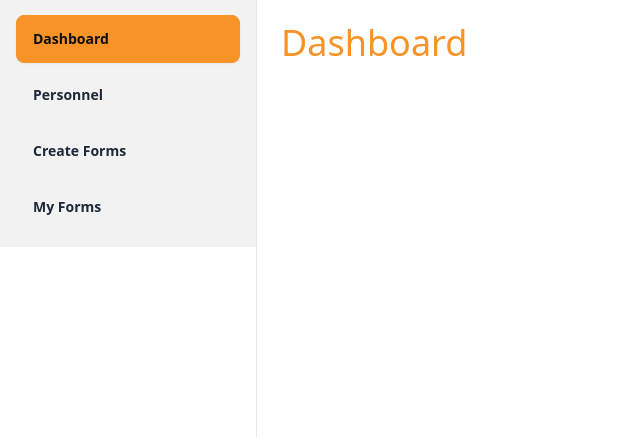
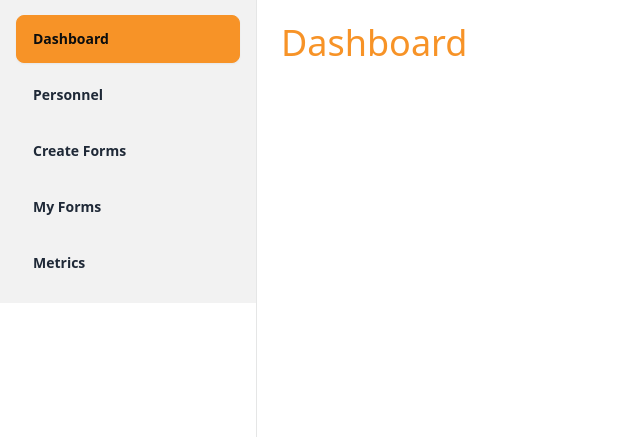
Before and after one commit to lkemp7/MineMarshall, a Django app: page /dashboard/ in a window 1280 px wide. Shown: the part 194-631 px from the top of the page, without its empty margins (0-640 px from the left). Run offline with Django 5.2, Linux system fonts and the light colour scheme; a user stored in the database is signed in; some libraries are stand-ins or nearby versions.

Commit message:
Metrics + placeholder images

```diff
--- a/dashboard/templates/sidebar.html
+++ b/dashboard/templates/sidebar.html
@@ -22,5 +22,10 @@
       My Forms
     </a>
 
+    <a href="{% url 'metrics' %}"
+        class="btn w-full justify-start {% if request.resolver_match.url_name == 'metrics' %}btn-primary{% else %}btn-ghost{% endif %}">
+      Metrics
+    </a>
+
   {% endwith %}
 </nav>
--- a/dashboard/urls.py
+++ b/dashboard/urls.py
@@ -11,5 +11,6 @@ urlpatterns = [
 
     # Personnel
     path('personnel/', views.personnel, name='personnel'),
-    path("personnel/<int:user_id>/", views.user_profile, name="user_profile")
+    path("personnel/<int:user_id>/", views.user_profile, name="user_profile"),
+    path("metrics/", views.metrics, name="metrics")
 ]
--- a/dashboard/views.py
+++ b/dashboard/views.py
@@ -62,3 +62,7 @@ def personnel(request):
 def user_profile(request, user_id):
     user_obj = get_object_or_404(CustomUser, pk=user_id)
     return render(request, "user_profile.html", {"user_obj": user_obj})
+
+@login_required
+def metrics(request):
+    return render(request, "metrics.html")
```
Also changed, not shown: dashboard/templates/metrics.html (added, +10 -0 lines), static/grafana-placeholder.png (added).
